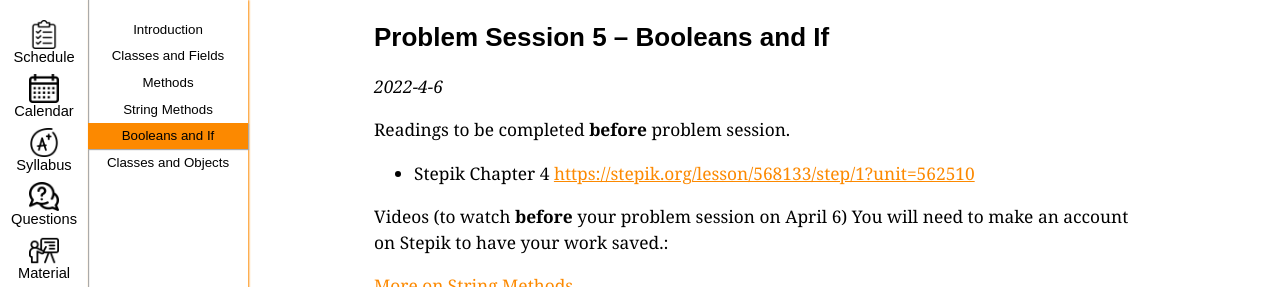
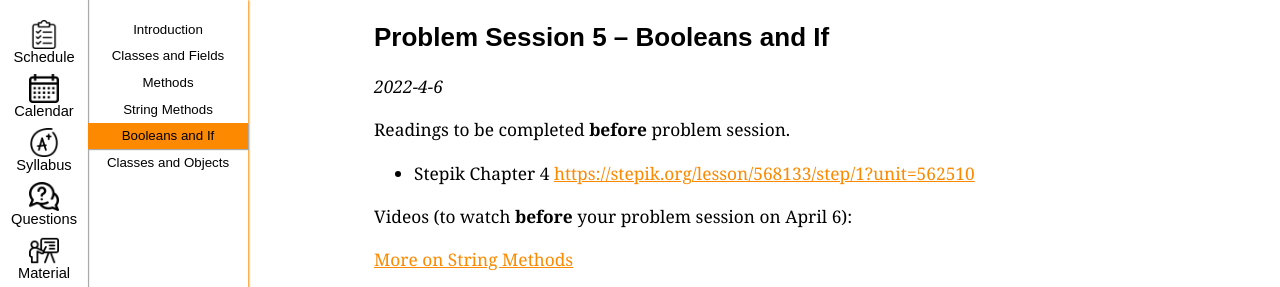
Before and after one commit to ucsd-cse11-sp22/ucsd-cse11-sp22.github.io, a Jekyll site: the page built from _lectures/lecture5.md, in a window 1280 px wide and 900 px high, cut to the strip 0-287 px from the top of the window. Built offline with Jekyll 4.4.1, drawn with Linux system fonts in a browser that asks for light colours.

Commit message:
Update lecture5.md

```diff
--- a/_lectures/lecture5.md
+++ b/_lectures/lecture5.md
@@ -25,8 +25,7 @@ Readings to be completed **before** problem session.
 
 - Stepik Chapter 4 [https://stepik.org/lesson/568133/step/1?unit=562510](https://stepik.org/lesson/568133/step/1?unit=562510)
 
-Videos (to watch **before** your problem session on April 6) You will
-need to make an account on Stepik to have your work saved.:
+Videos (to watch **before** your problem session on April 6):
 
 {% for video in page.videos %}
 [{{ video.title }}]({{ video.url }}){:target="_blank"}
```
